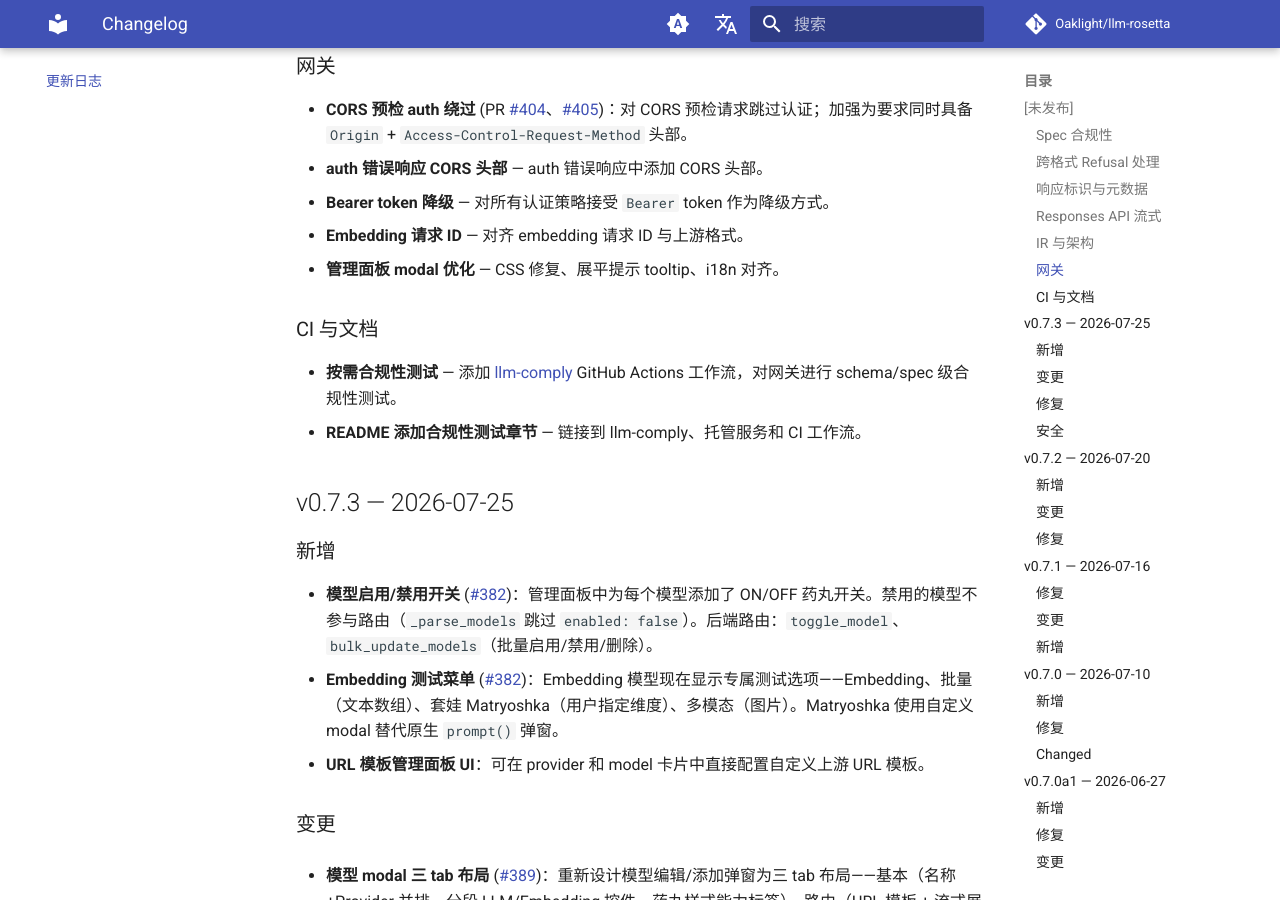
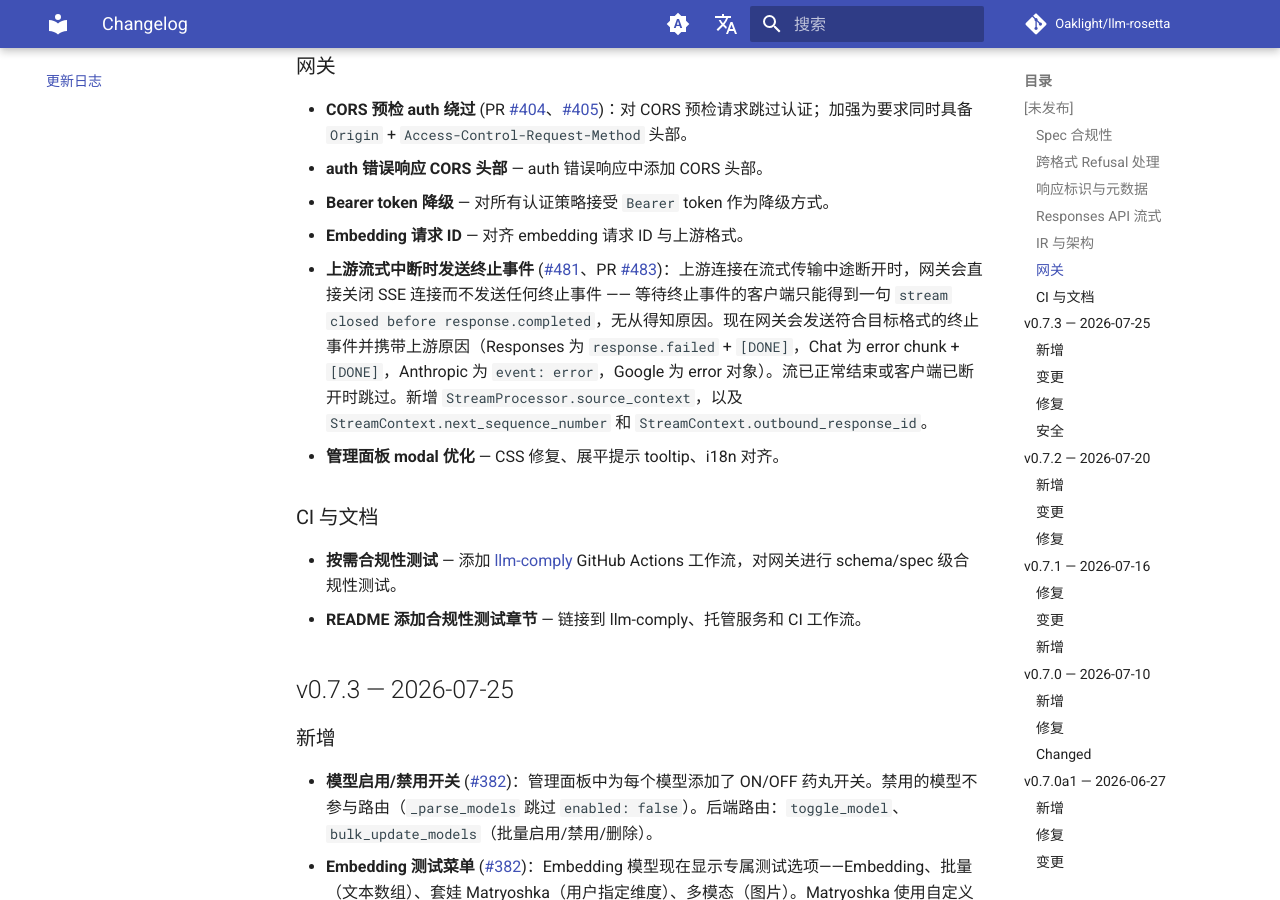
Before and after one commit to Oaklight/llm-rosetta, an MkDocs documentation site: the page built from docs/changelog.md, in a window 1280 px wide and 900 px high, scrolled down 2419 px. Built offline with MkDocs 1.6.1 and Material for MkDocs 9.7.7, drawn with Linux system fonts in a browser that asks for light colours; comment, search, counter and statistics services are not loaded.

Commit message:
docs: changelog for upstream stream abort terminal event (#483)

```diff
--- a/docs/changelog.md
+++ b/docs/changelog.md
@@ -59,6 +59,7 @@ All notable changes to LLM-Rosetta are documented here. This project follows [Ke
 - **auth 错误响应 CORS 头部** — auth 错误响应中添加 CORS 头部。
 - **Bearer token 降级** — 对所有认证策略接受 `Bearer` token 作为降级方式。
 - **Embedding 请求 ID** — 对齐 embedding 请求 ID 与上游格式。
+- **上游流式中断时发送终止事件** ([#481](https://github.com/Oaklight/llm-rosetta/issues/481)、PR [#483](https://github.com/Oaklight/llm-rosetta/pull/483))：上游连接在流式传输中途断开时，网关会直接关闭 SSE 连接而不发送任何终止事件 —— 等待终止事件的客户端只能得到一句 `stream closed before response.completed`，无从得知原因。现在网关会发送符合目标格式的终止事件并携带上游原因（Responses 为 `response.failed` + `[DONE]`，Chat 为 error chunk + `[DONE]`，Anthropic 为 `event: error`，Google 为 error 对象）。流已正常结束或客户端已断开时跳过。新增 `StreamProcessor.source_context`，以及 `StreamContext.next_sequence_number` 和 `StreamContext.outbound_response_id`。
 - **管理面板 modal 优化** — CSS 修复、展平提示 tooltip、i18n 对齐。
 
 ### CI 与文档
```
